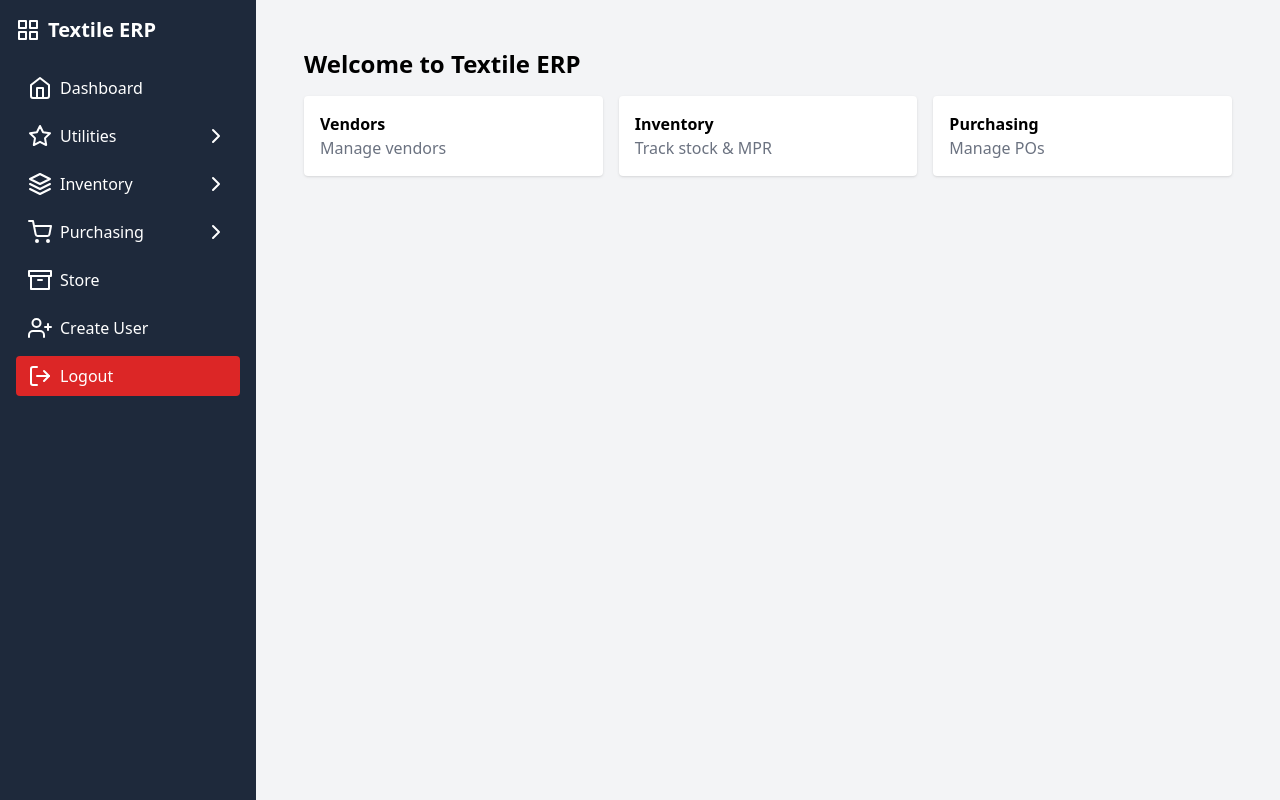
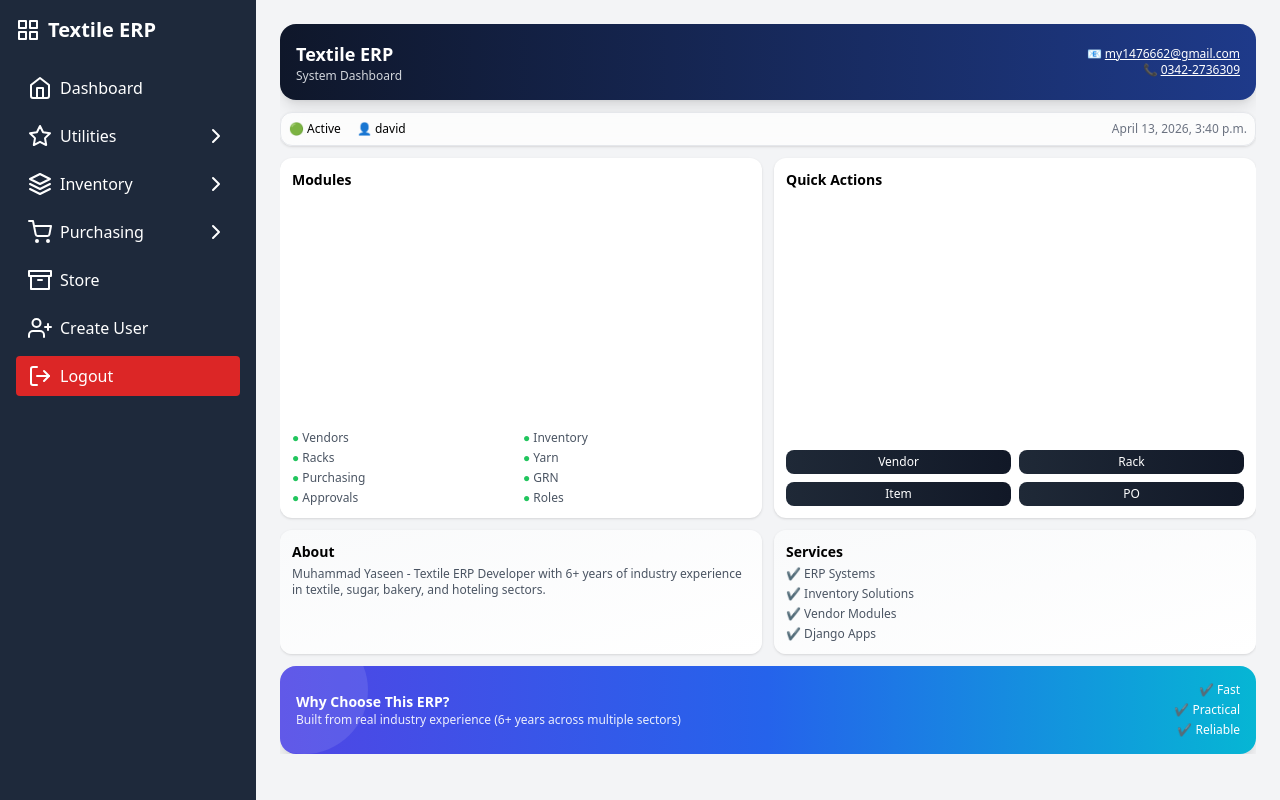
Before and after one commit to callmeyaseen/SAAS, a Django app: page /dashboard/ in a window 1280 px wide. Run offline with Django 5.2, Linux system fonts and the light colour scheme; a user stored in the database is signed in; some libraries are stand-ins or nearby versions.

Commit message:
Updated home page

```diff
--- a/dashboard/templates/home.html
+++ b/dashboard/templates/home.html
@@ -2,27 +2,130 @@
 
 {% block content %}
 
-<div class="p-6">
+<div class="h-[calc(100vh-70px)] overflow-hidden flex flex-col gap-3 text-sm">
 
-<h1 class="text-2xl font-bold mb-4">Welcome to Textile ERP</h1>
+<!-- HEADER -->
+<div class="bg-gradient-to-r from-[#0f172a] to-[#1e3a8a] text-white rounded-2xl p-4 flex justify-between items-center shadow-lg">
 
-<div class="grid grid-cols-1 md:grid-cols-3 gap-4">
+    <div>
+        <h1 class="text-lg font-bold">Textile ERP</h1>
+        <p class="text-xs text-gray-300">System Dashboard</p>
+    </div>
 
-<!-- CARD -->
-<div class="bg-white p-4 rounded shadow">
-<h2 class="font-semibold">Vendors</h2>
-<p class="text-gray-500">Manage vendors</p>
+    <div class="text-xs text-right">
+        <p>
+            📧
+            <a href="mailto:my1476662@gmail.com" class="underline hover:text-blue-300">
+                my1476662@gmail.com
+            </a>
+        </p>
+        <p>
+            📞
+            <a href="tel:+923422736309" class="underline hover:text-blue-300">
+                0342-2736309
+            </a>
+        </p>
+    </div>
+
 </div>
 
-<div class="bg-white p-4 rounded shadow">
-<h2 class="font-semibold">Inventory</h2>
-<p class="text-gray-500">Track stock & MPR</p>
+<!-- STATUS -->
+<div class="bg-white/70 backdrop-blur-md rounded-xl p-2 shadow flex justify-between items-center text-xs border">
+
+    <div class="flex gap-4">
+        <p>🟢 Active</p>
+        <p>👤 {{ request.user.username }}</p>
+    </div>
+
+    <div class="text-gray-500">
+        {{ request.user.last_login }}
+    </div>
+
 </div>
 
-<div class="bg-white p-4 rounded shadow">
-<h2 class="font-semibold">Purchasing</h2>
-<p class="text-gray-500">Manage POs</p>
+<!-- MAIN -->
+<div class="grid grid-cols-2 gap-3 flex-1">
+
+    <!-- MODULES -->
+    <div class="bg-white rounded-xl p-3 shadow hover:shadow-xl hover:-translate-y-1 transition duration-300 flex flex-col justify-between">
+
+        <h2 class="font-semibold mb-1">Modules</h2>
+
+        <div class="grid grid-cols-2 gap-1 text-xs text-gray-600">
+            <p><span class="text-green-500">●</span> Vendors</p>
+            <p><span class="text-green-500">●</span> Inventory</p>
+            <p><span class="text-green-500">●</span> Racks</p>
+            <p><span class="text-green-500">●</span> Yarn</p>
+            <p><span class="text-green-500">●</span> Purchasing</p>
+            <p><span class="text-green-500">●</span> GRN</p>
+            <p><span class="text-green-500">●</span> Approvals</p>
+            <p><span class="text-green-500">●</span> Roles</p>
+        </div>
+
+    </div>
+
+    <!-- QUICK -->
+    <div class="bg-white rounded-xl p-3 shadow hover:shadow-xl hover:-translate-y-1 transition duration-300 flex flex-col justify-between">
+
+        <h2 class="font-semibold mb-1">Quick Actions</h2>
+
+        <div class="grid grid-cols-2 gap-2">
+
+            <a href="/utilities/vendor-entry/" class="bg-gradient-to-r from-gray-800 to-gray-900 text-white py-1 text-center rounded-lg hover:scale-105 transition text-xs">Vendor</a>
+
+            <a href="{% url 'rack_entry' %}" class="bg-gradient-to-r from-gray-800 to-gray-900 text-white py-1 text-center rounded-lg hover:scale-105 transition text-xs">Rack</a>
+
+            <a href="{% url 'yarn_entry' %}" class="bg-gradient-to-r from-gray-800 to-gray-900 text-white py-1 text-center rounded-lg hover:scale-105 transition text-xs">Item</a>
+
+            <a href="{% url 'create_po' %}" class="bg-gradient-to-r from-gray-800 to-gray-900 text-white py-1 text-center rounded-lg hover:scale-105 transition text-xs">PO</a>
+
+        </div>
+
+    </div>
+
 </div>
+
+<!-- ABOUT + SERVICES -->
+<div class="grid grid-cols-2 gap-3">
+
+    <div class="bg-gradient-to-br from-gray-50 to-white rounded-xl p-3 shadow">
+        <h2 class="font-semibold mb-1">About</h2>
+        <p class="text-xs text-gray-600">
+            Muhammad Yaseen - Textile ERP Developer with 6+ years of industry
+            experience in textile, sugar, bakery, and hoteling sectors.
+        </p>
+    </div>
+
+    <div class="bg-gradient-to-br from-gray-50 to-white rounded-xl p-3 shadow">
+        <h2 class="font-semibold mb-1">Services</h2>
+        <ul class="text-xs text-gray-600 space-y-1">
+            <li>✔ ERP Systems</li>
+            <li>✔ Inventory Solutions</li>
+            <li>✔ Vendor Modules</li>
+            <li>✔ Django Apps</li>
+        </ul>
+    </div>
+
+</div>
+
+<!-- HIGHLIGHT -->
+<div class="bg-gradient-to-r from-indigo-600 via-blue-600 to-cyan-500 text-white p-4 rounded-2xl shadow-lg flex justify-between items-center relative overflow-hidden">
+
+    <!-- Glow -->
+    <div class="absolute w-32 h-32 bg-white/10 rounded-full -top-10 -left-10"></div>
+
+    <div>
+        <h2 class="text-sm font-semibold">Why Choose This ERP?</h2>
+        <p class="text-xs opacity-90">
+            Built from real industry experience (6+ years across multiple sectors)
+        </p>
+    </div>
+
+    <div class="text-xs text-right space-y-1">
+        <p>✔ Fast</p>
+        <p>✔ Practical</p>
+        <p>✔ Reliable</p>
+    </div>
 
 </div>
 
```
Also changed, not shown: db.sqlite3.
